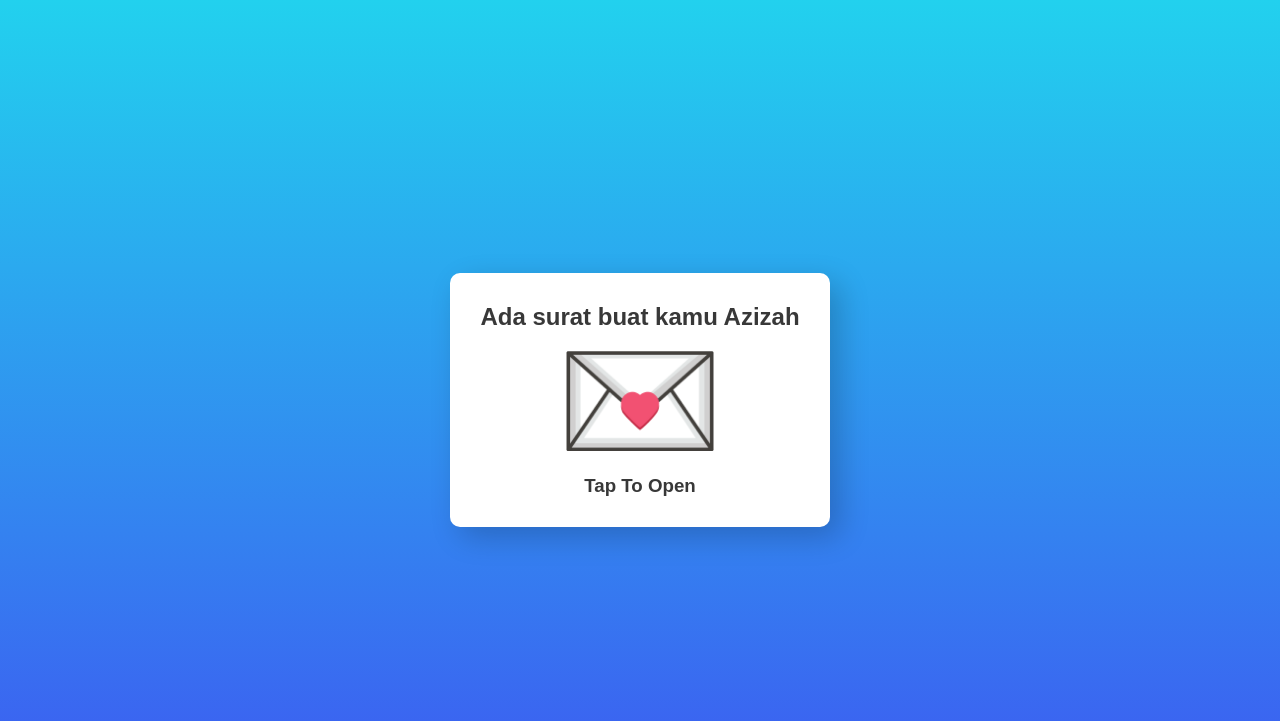
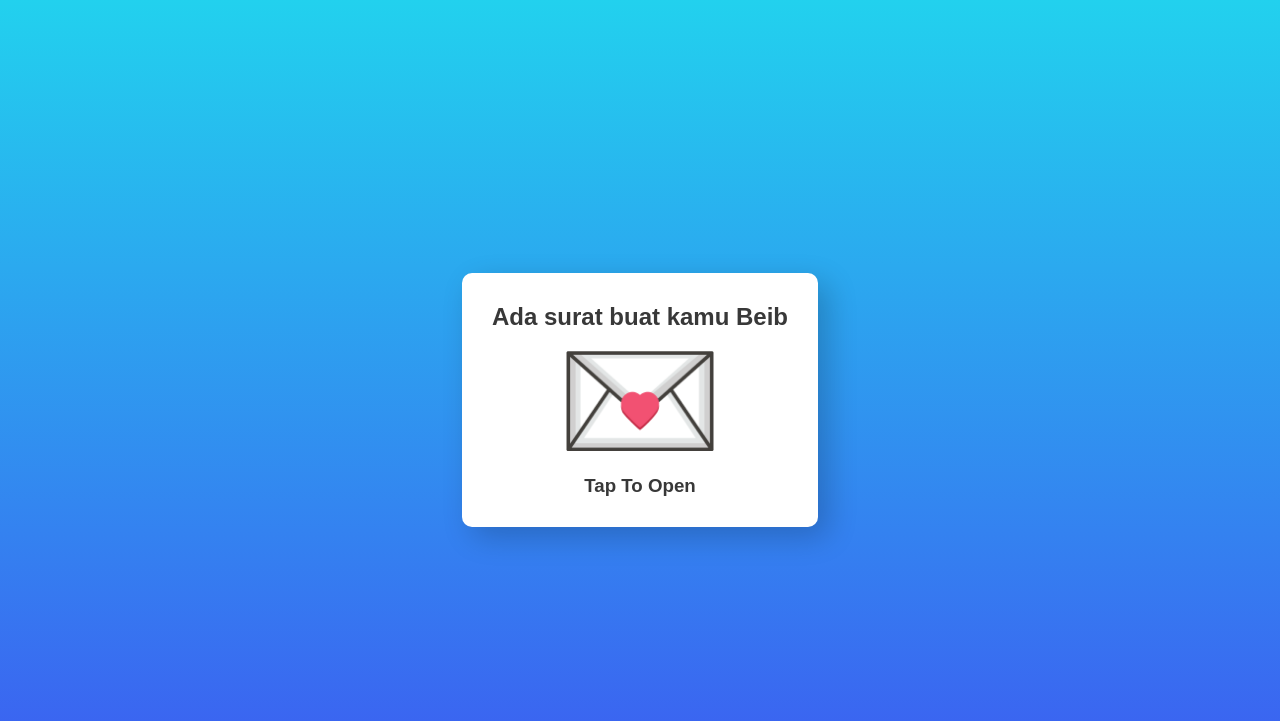
Before and after one commit to rossiiriani/birthday-wishes, a plain HTML site: page index.html in a window 1280 px wide. Shown: the top 721 px of the page. Drawn offline with nearby package versions, Linux system fonts and the light colour scheme; some packages are replaced by stand-ins of ours; a script that the page names is missing.

Commit message:
Update chage name

```diff
--- a/index.html
+++ b/index.html
@@ -4,7 +4,7 @@
 <head>
   <meta charset="utf-8">
   <meta name="viewport" content="width=device-width">
-  <title>HBD Azizah</title>
+  <title>HBD Sakinatul Isnaini</title>
   <link href="style.css" rel="stylesheet" type="text/css" />
   <link href="https://unpkg.com/aos@2.3.1/dist/aos.css" rel="stylesheet">
   <link rel="icon" href="resources/favicon.png" />
@@ -14,7 +14,7 @@
 <body class="body">
   <div class="open">
     <div class="card">
-      <h2>Ada surat buat kamu Azizah</h2>
+      <h2>Ada surat buat kamu Beib</h2>
       <img onclick="mulai()" src="./resources/mail.png">
       <h3>Tap To Open</h3>
     </div>
```
